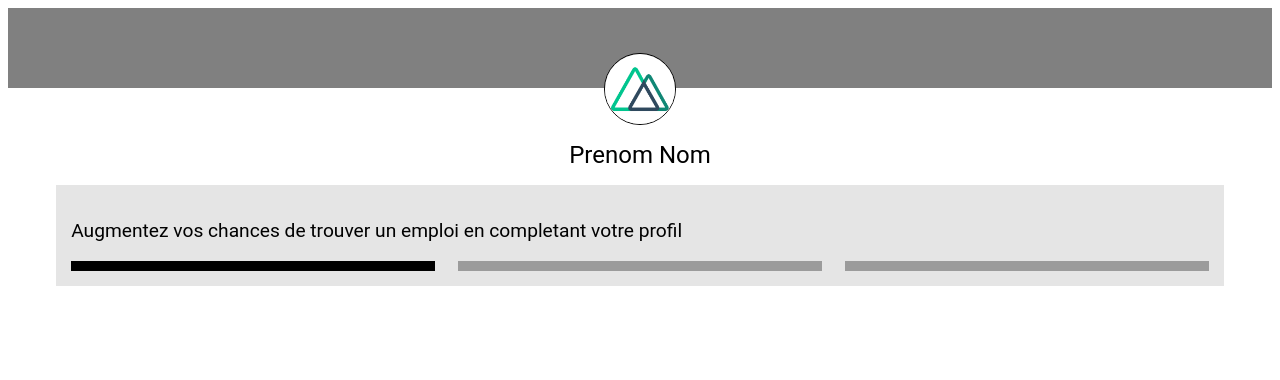
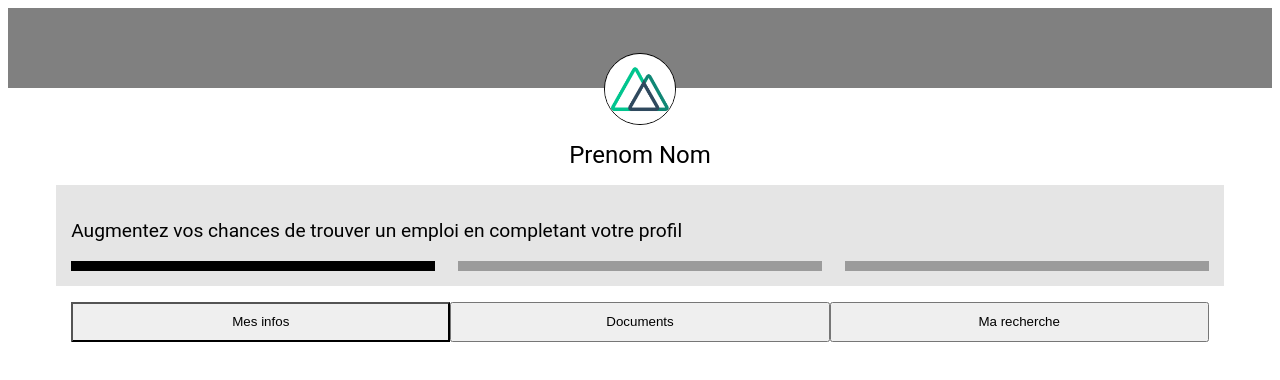
Before and after one commit to StanDelamourd/poc-nuxt, a Nuxt app: page /profile in a window 1280 px wide. Shown: the top 380 px of the page. Built offline with nearby package versions, Linux system fonts and the light colour scheme.

Commit message:
Add navbar to profile page

```diff
--- a/pages/profile/index.vue
+++ b/pages/profile/index.vue
@@ -13,16 +13,40 @@
         <div/>
       </div>
     </div>
+    <div class="profile__nav">
+      <button :class="[selectedItem === 'info' ? 'selectedButton' : '']">Mes infos</button>
+      <button :class="[selectedItem === 'document' ? 'selectedButton' : '']">Documents</button>
+      <button :class="[selectedItem === 'search' ? 'selectedButton' : '']">Ma recherche</button>
+    </div>
   </div>
 </template>
 
 <script>
 export default {
-  layout: 'profile'
+  layout: 'profile',
+  data(){
+    return {
+      selectedItem: 'info'
+    }
+  }
 }
 </script>
 
 <style scoped>
+  .profile__nav {
+    width: 90%;
+    margin: auto;
+    margin-top: 2vh;
+    display: flex;
+  }
+  .selectedButton{
+    border-bottom: 2px solid black;
+  }
+  .profile__nav button {
+    height: 5vh;
+    width: calc(100%/3);
+    text-align: center;
+  }
   .profile__picture_cover {
     width: 100%;
     height: 10vh;
```
